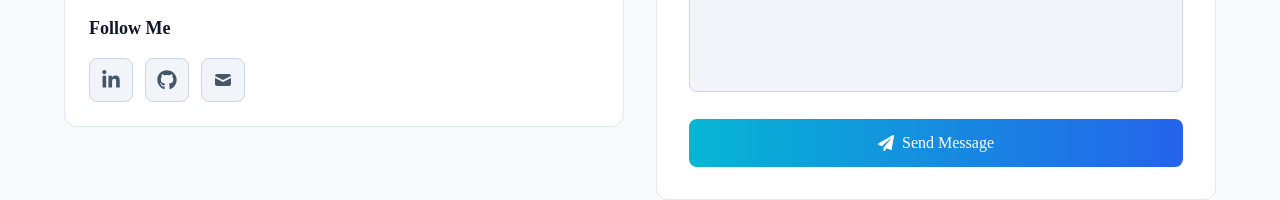
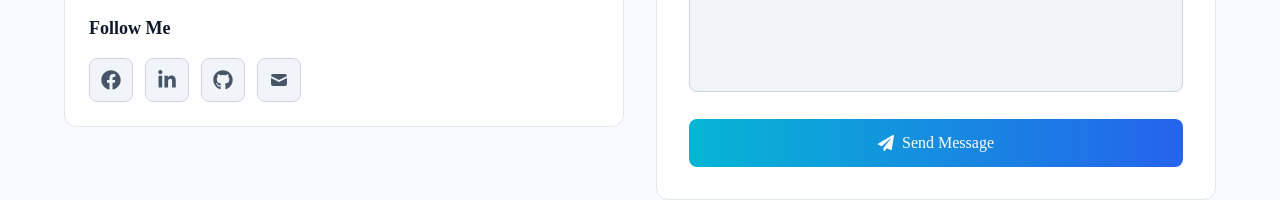
Before and after one commit to Rakesh01999/portfolio-nextjs-user-frontend, a Next.js app: page /contact in a window 1280 px wide. Shown: the part 589-789 px from the top of the page. Built offline with nearby package versions, Linux system fonts and the light colour scheme.

Commit message:
fb link updated in Footer

```diff
--- a/src/components/Contact/ContactMe.tsx
+++ b/src/components/Contact/ContactMe.tsx
@@ -8,6 +8,7 @@ import {
   FaPhoneAlt,
   FaMapMarkerAlt,
   FaPaperPlane,
+  FaFacebook,
 } from "react-icons/fa";
 import { HiMail } from "react-icons/hi";
 import createMessage from "@/utils/actions/createMessage";
@@ -67,6 +68,11 @@ const ContactMe = () => {
   ];
 
   const socialLinks = [
+    {
+      href: "https://www.facebook.com/RakeshBiswasFB/",
+      icon: <FaFacebook size={20} />,
+      label: "Facebook",
+    },
     {
       href: "https://www.linkedin.com/in/rakeshbiswas0199/",
       icon: <FaLinkedinIn size={20} />,
```
